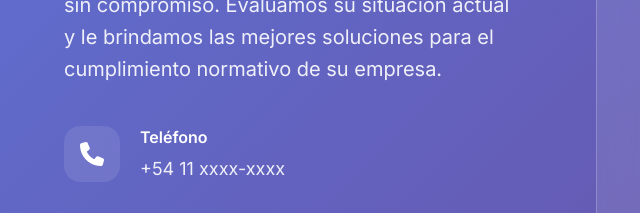
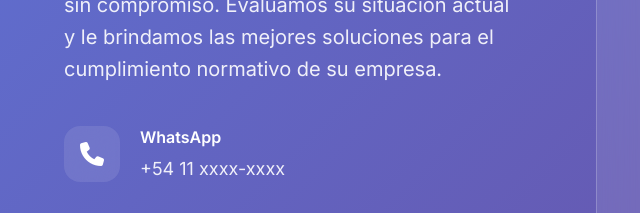
Before and after one commit to joaofranci/NexoCompliance-3, a website: page index.html in a window 1280 px wide. Shown: the part 6340-6553 px from the top of the page, 0-640 px from the left. Drawn offline with Linux system fonts and the light colour scheme.

Commit message:
Update index.html

```diff
--- a/index.html
+++ b/index.html
@@ -550,7 +550,7 @@
                                 <i class="fas fa-phone"></i>
                             </div>
                             <div class="contact-text">
-                                <p class="contact-label">Teléfono</p>
+                                <p class="contact-label">WhatsApp</p>
                                 <p class="contact-value">+54 11 xxxx-xxxx</p>
                             </div>
                         </div>
```
